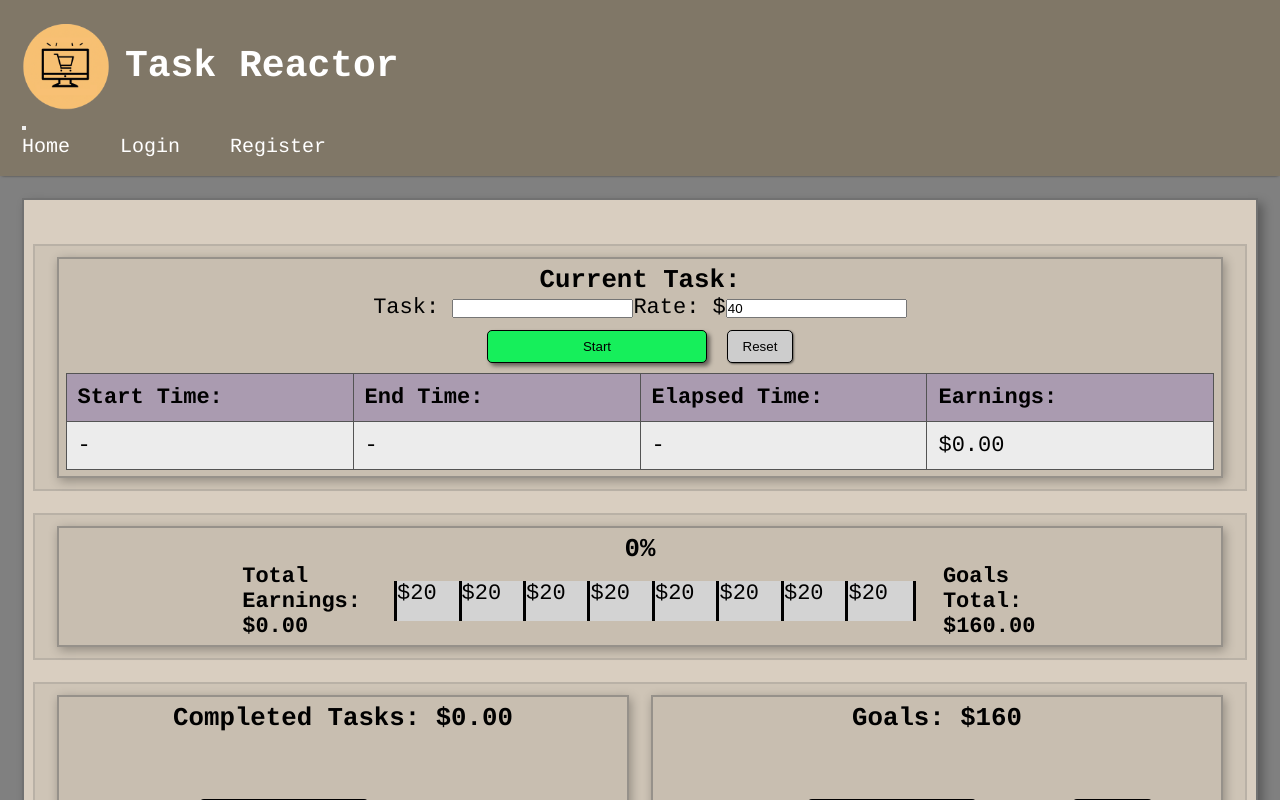
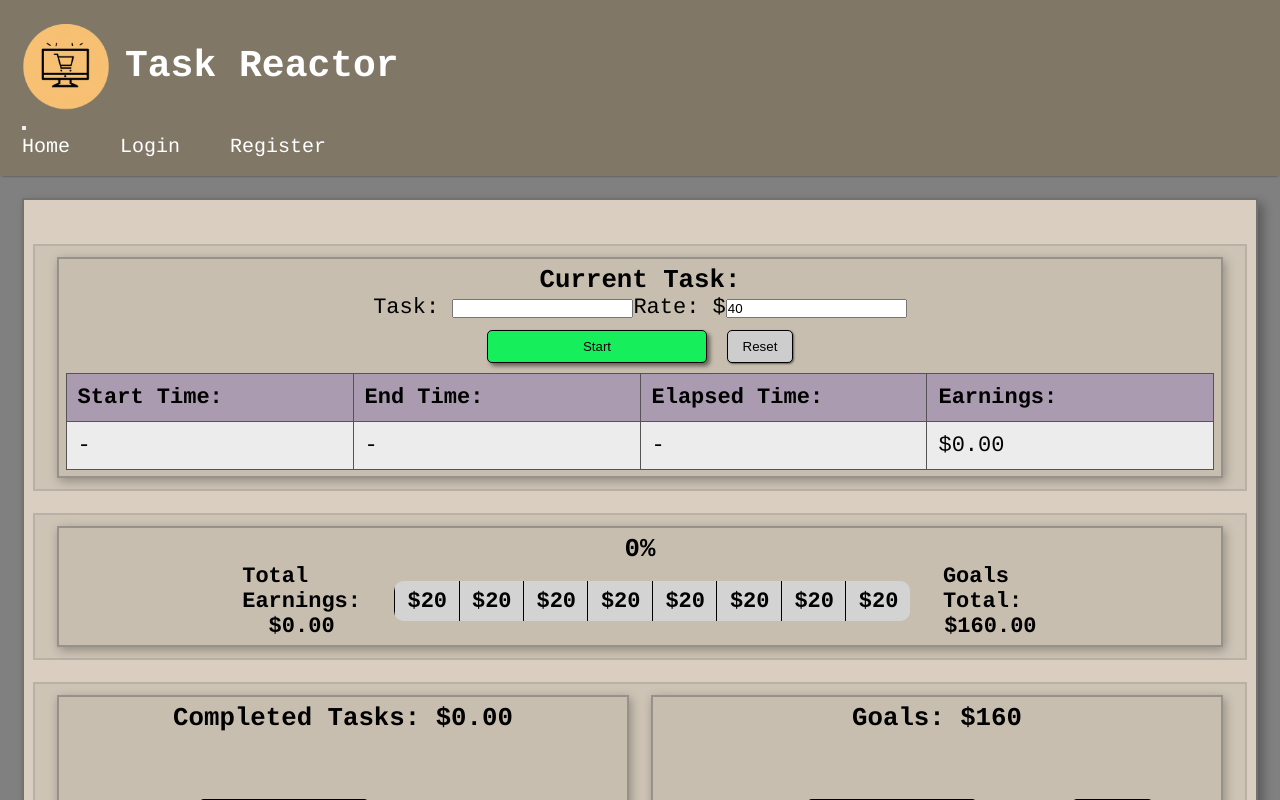
Before and after one commit to mroberts1137/Task-Reactor, a React (Create React App) app: page / in a window 1280 px wide. Shown: the top 800 px of the page. Built offline with nearby package versions, Linux system fonts and the light colour scheme.

Commit message:
improved progress bar styling

```diff
--- a/src/app/store.js
+++ b/src/app/store.js
@@ -11,7 +11,7 @@ const persistConfig = {
   storage
 };
 
-storage.removeItem('persist:root');
+// storage.removeItem('persist:root');
 
 const rootReducer = combineReducers({
   goals: goalsReducer,
--- a/src/components/dashboard/ProgressBox.css
+++ b/src/components/dashboard/ProgressBox.css
@@ -1,29 +1,50 @@
-progress {
-  width: 80%;
-  height: 2.5rem;
-  border-radius: 0;
-  box-shadow: 1px 1px 4px rgba(0, 0, 0, 0.2);
-}
-progress::-webkit-progress-bar {
-  background-color: rgb(211, 211, 211);
-  box-shadow: 2px 2px 2px rgba(60, 60, 60, 0.5);
-}
-progress::-webkit-progress-value {
-  background-color: rgb(0, 215, 7);
-  border: 1px solid rgba(0, 0, 0, 0.2);
-}
-progress::-moz-progress-bar {
-  /* style rules */
+/* ProgressBox.css */
+
+.progress-container {
+  width: 75%;
+  display: flex;
+  justify-content: space-between;
+  align-items: center;
 }
 
-.divider {
+.progress-bar {
+  width: 100%;
+  height: 40px;
+  position: relative;
+  background-color: lightgray;
+  border-radius: 10px;
+  overflow: hidden;
+}
+
+.goal-line {
+  position: absolute;
   height: 100%;
-  width: 1px;
-  background-color: #ccc;
-  margin: 0 5px;
+  background-color: lightgray;
+  border-right: 1px solid black;
+  border-left: 1px solid black;
+  display: flex;
+  justify-content: center;
+  align-items: center;
+}
+
+.goal-line span {
+  font-weight: bold;
+}
+
+.progress {
+  position: absolute;
+  left: 0;
+  height: 100%;
+  background-color: rgba(0, 50, 255, 0.5);
+}
+
+.exceeded {
+  background-color: rgb(121, 163, 240);
 }
 
 .info-col {
+  display: flex;
+  flex-direction: column;
   align-items: center;
   justify-content: center;
   margin-inline: 1.5rem;
--- a/src/components/dashboard/ProgressBox.js
+++ b/src/components/dashboard/ProgressBox.js
@@ -8,7 +8,6 @@ const Progress = ({ goalsTotal, totalEarnings }) => {
   const [progress, setProgress] = useState(0);
   const [goalLines, setGoalLines] = useState([]);
 
-  // get goal percentage lines
   useEffect(() => {
     setProgress(Math.floor((totalEarnings / goalsTotal) * 10000) / 100);
 
@@ -31,60 +30,34 @@ const Progress = ({ goalsTotal, totalEarnings }) => {
   return (
     <div className='container'>
       <h3>{progress}%</h3>
-      <div
-        className='flex-row'
-        style={{
-          width: '75%',
-          justifyContent: 'space-between',
-          alignItems: 'center'
-        }}
-      >
-        <div className='flex-col info-col'>
+      <div className='progress-container'>
+        <div className='info-col'>
           <h4>Total Earnings:</h4>
           <h4>${totalEarnings.toFixed(2)}</h4>
         </div>
-        <div
-          className='progress-bar'
-          style={{
-            width: '100%',
-            height: '40px',
-            position: 'relative',
-            backgroundColor: 'lightgray'
-          }}
-        >
+        <div className='progress-bar'>
           {goalLines.map((goalLine, index) => (
             <div
               key={index}
+              className={`goal-line ${
+                progress >= goalLine.offset + goalLine.width ? 'exceeded' : ''
+              }`}
               style={{
-                position: 'absolute',
                 left: `${goalLine.offset}%`,
-                width: `${goalLine.width}%`,
-                height: '100%',
-                backgroundColor: 'lightgray',
-                borderRight: '3px solid black',
-                borderLeft: '3px solid black'
+                width: `${goalLine.width}%`
               }}
             >
-              <span
-                style={{
-                  textWeight: 'bold'
-                }}
-              >
-                ${parseFloat(goalLine.value).toFixed(0)}
-              </span>
+              <span>${parseFloat(goalLine.value).toFixed(0)}</span>
             </div>
           ))}
           <div
+            className='progress'
             style={{
-              position: 'absolute',
-              left: 0,
-              width: `${progress}%`,
-              height: '100%',
-              backgroundColor: 'rgba(0, 50, 255, 0.5)'
+              width: `${progress}%`
             }}
           />
         </div>
-        <div className='flex-col info-col'>
+        <div className='info-col'>
           <h4>Goals Total:</h4>
           <h4>${goalsTotal.toFixed(2)}</h4>
         </div>
```
